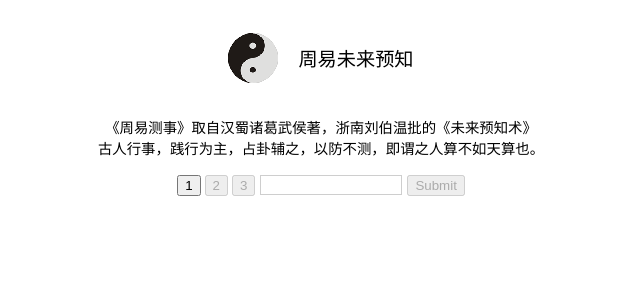
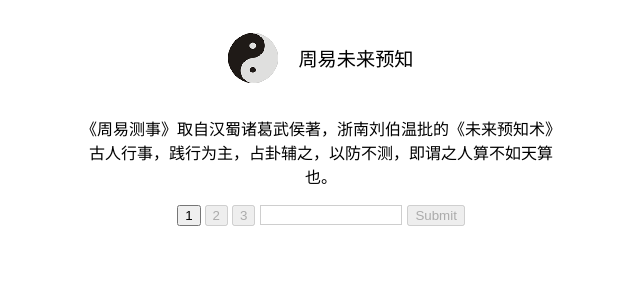
Before and after one commit to furixturi/zhugeshenshu, a React app: page / in a window 1280 px wide. Shown: the top 300 px of the page, without its empty margins (319-959 px from the left). Built offline with nearby package versions, Linux system fonts and the light colour scheme.

Commit message:
add more info to UI and update styles

```diff
--- a/src/App.scss
+++ b/src/App.scss
@@ -1,8 +1,22 @@
+body {
+  display: flex;
+  align-items: center;
+  justify-content: center;
+}
+
 .App {
-  text-align: center;
+  max-width: 480px;
+  padding: 0 20px;
+  h1,
+  h2,
+  h3,
+  h4,
+  h5 {
+    text-align: center;
+  }
   p {
-    font-size: 0.9rem;
-    margin: 0;
+    text-indent: 2em;
+    margin: .75em 0 0 0;
   }
 }
 
@@ -24,7 +38,16 @@
   }
 }
 
+.intro {
+  text-align: center;
+  p {
+    margin: 0;
+    text-indent: 0;
+  }
+}
+
 .form {
+  text-align: center;
   margin: 15px;
   button {
     margin: 2px;
@@ -49,6 +72,7 @@
 
 .explanation {
   color: blue;
+  text-align: left;
 }
 
 .yao {
--- a/src/App.tsx
+++ b/src/App.tsx
@@ -36,9 +36,7 @@ class App extends Component<{}, OwnStates> {
         </header>
         <section className="intro">
           <p>
-            《周易测事》取自汉蜀诸葛武侯著，浙南刘伯温批的《未来预知术》
-          </p>
-          <p>
+            《周易测事》取自汉蜀诸葛武侯著，浙南刘伯温批的《未来预知术》<br></br>
             古人行事，践行为主，占卦辅之，以防不测，即谓之人算不如天算也。
           </p>
         </section>
@@ -81,13 +79,33 @@ class App extends Component<{}, OwnStates> {
             Submit
           </button>
         </section>
-        {this.state.qian &&
-        <section className="result">
-          <h4 className="yao">{this.state.qian.indexText} {this.state.qian.yao}</h4>
-          <p className="qian">{this.state.qian.qian}</p>
-          <p className="explanation">{this.state.qian.explanation}</p>
-        </section>
-        }
+        {this.state.qian && (
+          <section className="result">
+            <h2 className="yao">
+              {this.state.qian.indexText}{' '}
+              {this.state.qian.yao}
+            </h2>
+            {this.state.qian.moreInfo && (
+              <h3 className="shortInfo">
+                {this.state.qian.moreInfo.shortInfo}
+              </h3>
+            )}
+            <p className="qian">{this.state.qian.qian}</p>
+            <p className="explanation">
+              {this.state.qian.explanation}
+            </p>
+            {this.state.qian.moreInfo &&
+              this.state.qian.moreInfo.longInfo && (
+                <div className="longInfo">
+                  {this.state.qian.moreInfo.longInfo.map(
+                    (infoParagraph, idx) => (
+                      <p key={idx}>{infoParagraph}</p>
+                    )
+                  )}
+                </div>
+              )}
+          </section>
+        )}
       </div>
     );
   }
```
